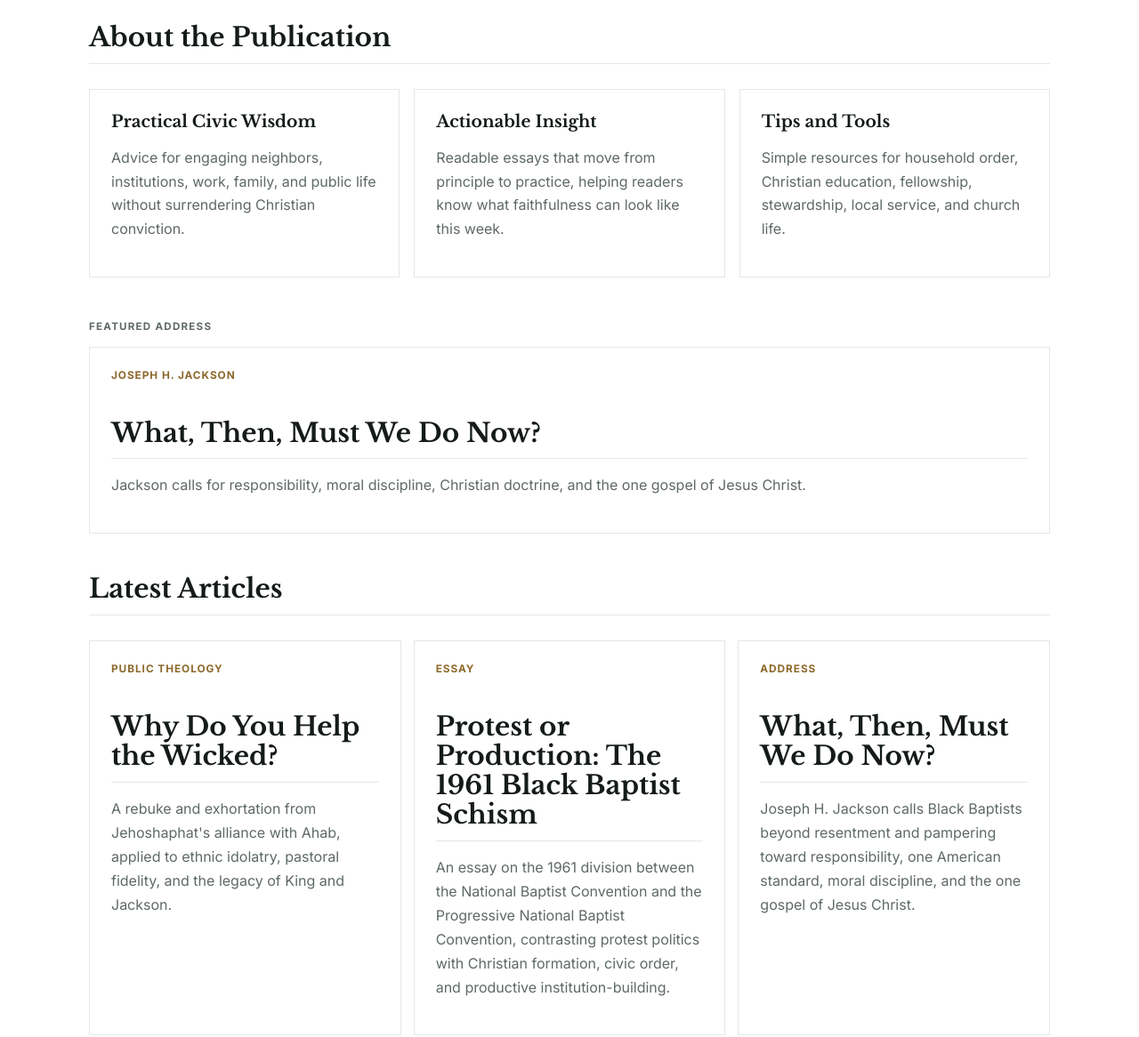
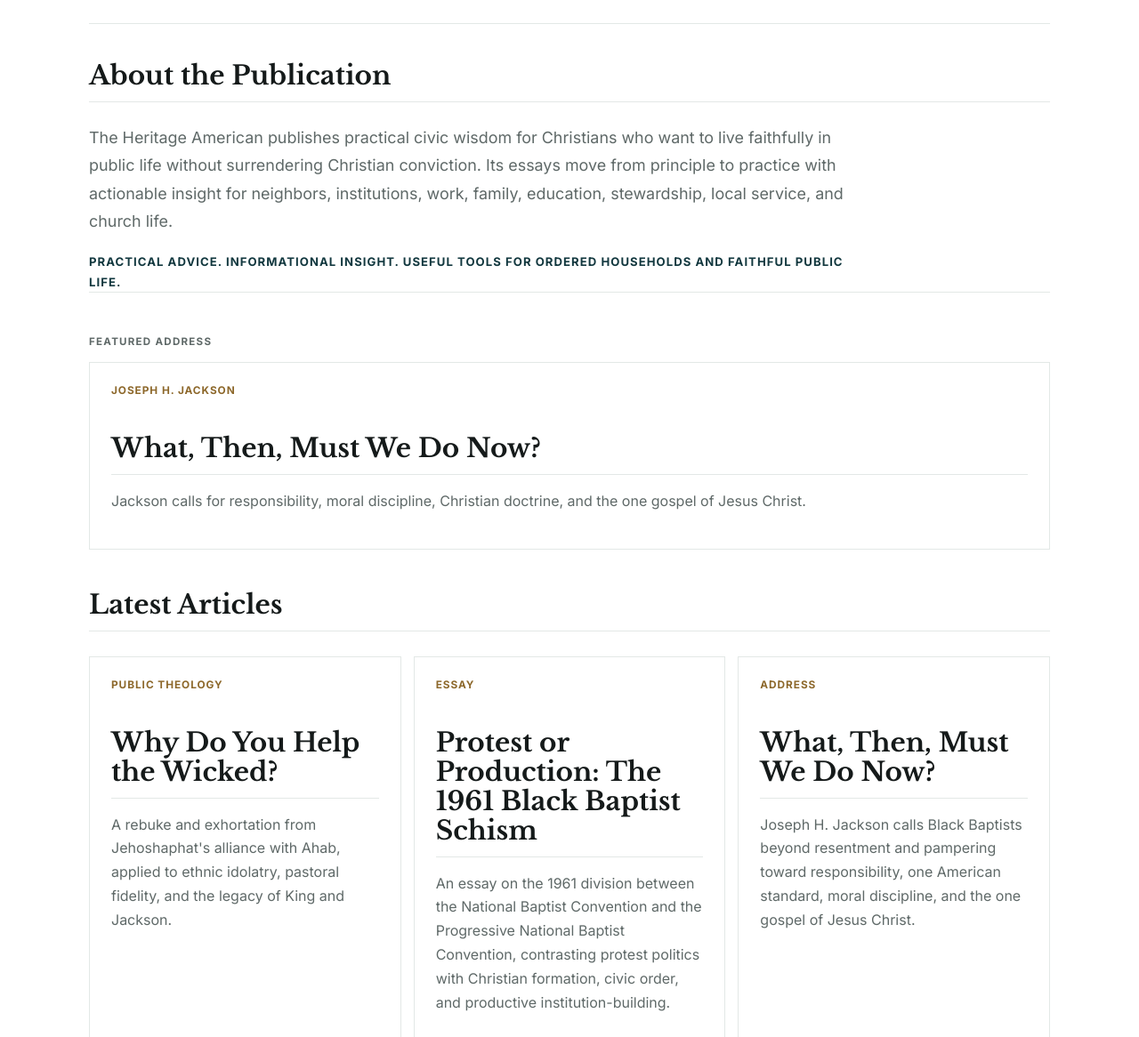
Before and after one commit to devguykyle/haynes-institute, a Jekyll site: the page built from heritage-american.md, in a window 1280 px wide and 1400 px high, scrolled down 1084 px. Shown: the part 234-1400 px from the top of the window at 89% size. Built offline with Jekyll 4.4.1, drawn with Linux system fonts in a browser that asks for light colours.

Commit message:
make about the publication just blurbs

```diff
--- a/assets/css/style.scss
+++ b/assets/css/style.scss
@@ -1063,3 +1063,27 @@ a {
   margin: 0;
   text-transform: none;
 }
+.publication-about {
+  border-top: 1px solid var(--line);
+  border-bottom: 1px solid var(--line);
+}
+
+.publication-about__body {
+  max-width: 860px;
+}
+
+.publication-about__body p {
+  color: var(--muted);
+  font-size: clamp(1.02rem, 1.4vw, 1.18rem);
+  line-height: 1.75;
+  margin: 0;
+}
+
+.publication-about__note {
+  color: var(--blue-dark) !important;
+  font-size: 0.82rem !important;
+  font-weight: 700;
+  letter-spacing: 0.08em;
+  margin-top: 18px !important;
+  text-transform: uppercase;
+}
--- a/heritage-american.md
+++ b/heritage-american.md
@@ -15,21 +15,11 @@ video_modal: true
 
 <figure class="publication-cover"><img src="{{ '/assets/images/heritage-american-cover.png' | relative_url }}" alt="Pastel illustration of Christian heritage through preaching, writing, family worship, teaching, marriage, civic trust, and service."></figure>
 
-<section class="publication-section">
+<section class="publication-section publication-about">
   <h2>About the Publication</h2>
-  <div class="feature-grid">
-    <article>
-      <h3>Practical Civic Wisdom</h3>
-      <p>Advice for engaging neighbors, institutions, work, family, and public life without surrendering Christian conviction.</p>
-    </article>
-    <article>
-      <h3>Actionable Insight</h3>
-      <p>Readable essays that move from principle to practice, helping readers know what faithfulness can look like this week.</p>
-    </article>
-    <article>
-      <h3>Tips and Tools</h3>
-      <p>Simple resources for household order, Christian education, fellowship, stewardship, local service, and church life.</p>
-    </article>
+  <div class="publication-about__body">
+    <p>The Heritage American publishes practical civic wisdom for Christians who want to live faithfully in public life without surrendering Christian conviction. Its essays move from principle to practice with actionable insight for neighbors, institutions, work, family, education, stewardship, local service, and church life.</p>
+    <p class="publication-about__note">Practical advice. Informational insight. Useful tools for ordered households and faithful public life.</p>
   </div>
 </section>
 
```
Also changed, not shown: courses/attributes-of-god.md (+1 -1 lines), courses/preaching-1.md (+1 -1 lines), courses/preaching-2.md (+1 -1 lines).
